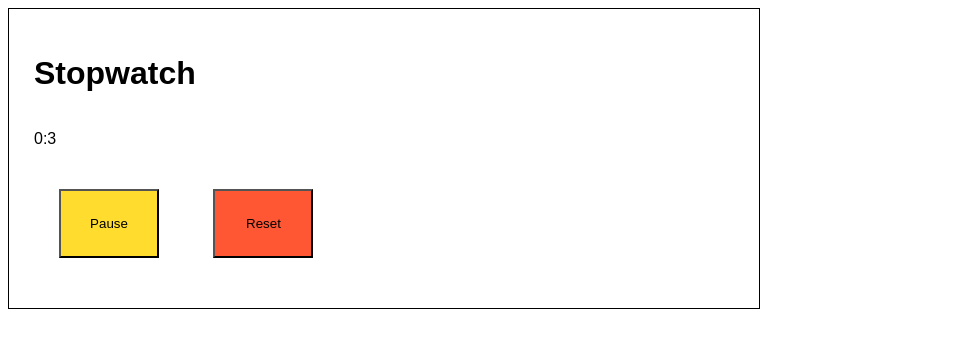
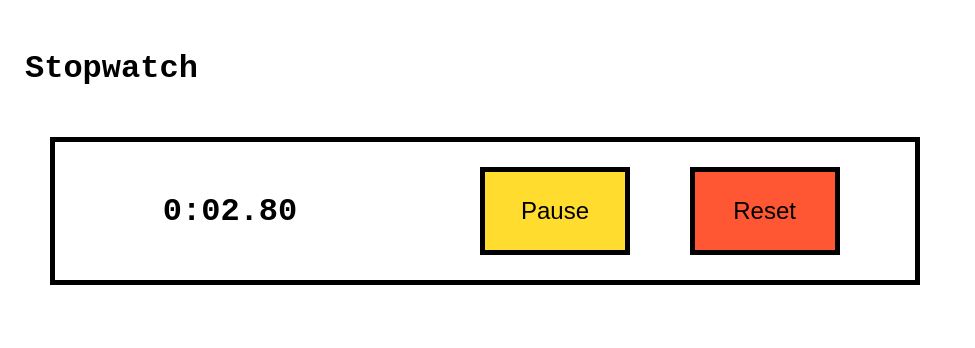
Before and after one commit to jcklpe/stopwatch-dev-test, a website built with Parcel: page index.html in a window 1280 px wide. Both pictures are taken after a click on the button "Start". Shown: the whole page, without its empty margins (0-975 px from the left). Built offline with nearby package versions, Linux system fonts and the light colour scheme.

Commit message:
version 1.0 finished. Full accurate functionality and just need to improve styling

```diff
--- a/index.html
+++ b/index.html
@@ -7,9 +7,12 @@
 
   <body>
     <div id="app">
+      <h1 class="title">Stopwatch</h1>
       <div class="stopwatch-component">
-        <h1 class="title">Stopwatch</h1>
-        <p class="time-display">0</p>
+
+        <div class="timer-group">
+          <p class="time-display">0:00.00</p>
+        </div>
 
         <div class="button-group">
           <button class="toggle-timer initial-state">Start</button>
--- a/src/index.js
+++ b/src/index.js
@@ -1,21 +1,73 @@
-/* eslint-disable prefer-const */
 //- scss injection
 import "./styles.scss";
 
 //ui selector variables
-let timerDisplay = document.querySelector(`.time-display`);
-let toggleButton = document.querySelector(`.toggle-timer`);
-let resetButton = document.querySelector(`.reset-timer`);
+const timerDisplay = document.querySelector(`.time-display`);
+const toggleButton = document.querySelector(`.toggle-timer`);
+const resetButton = document.querySelector(`.reset-timer`);
 
 // declare initial time variables
-let time = 0;
+let now = 0;
+let startTime = 0;
+let timeElapsed = 0;
+let pausedTime = 0;
+let unpausedTime = 0;
+let pauseIncrement = 0;
+const totalPausedTimeArray = [];
+let totalPausedTime = 0;
 let seconds = 0;
 let minutes = 0;
 
-// declare initial isState states
+// declare initial display content
+let content = `0:00.00`;
+
+// declare initial isState
 let isInitialState = toggleButton.classList.contains(`initial-state`);
 let isRunning = toggleButton.classList.contains(`running`);
 let isPaused = toggleButton.classList.contains(`paused`);
+
+// utility functions
+const sumArray = function(array) {
+  return array.reduce(function(a, b) {
+    return a + b;
+  }, 0);
+};
+
+// stopwatch loop
+function loop() {
+  // update ui state
+  isInitialState = toggleButton.classList.contains(`initial-state`);
+  isRunning = toggleButton.classList.contains(`running`);
+  isPaused = toggleButton.classList.contains(`paused`);
+
+  //update time variables
+  now = Date.now();
+
+  if (isRunning) {
+    timeElapsed = now - startTime - totalPausedTime;
+    seconds = timeElapsed / 1000;
+    seconds = (seconds % 60).toFixed(2);
+    minutes = Math.floor(timeElapsed / 1000 / 60);
+  }
+
+  // render display content
+  if (seconds < 9.99) {
+    content = `${minutes}:0${seconds}`;
+  } else {
+    content = `${minutes}:${seconds}`;
+  }
+
+  if (!isInitialState) {
+    document.title = content;
+    timerDisplay.innerHTML = content;
+  } else {
+    content = `0:00.00`;
+    document.title = `Stopwatch`;
+    timerDisplay.innerHTML = content;
+  }
+
+  requestAnimationFrame(loop);
+}
 
 //- button functions
 // toggle time between 3 states of initial, running, and paused
@@ -23,6 +75,7 @@ function toggleTimer() {
   switch (true) {
     // if in intial state, start timer to run state, remove initial state, and log start time
     case isInitialState:
+      startTime = Date.now();
       toggleButton.classList.add(`running`);
       toggleButton.classList.remove(`initial-state`);
       toggleButton.textContent = `Pause`;
@@ -34,14 +87,19 @@ function toggleTimer() {
       toggleButton.classList.add(`paused`);
       toggleButton.classList.remove(`running`);
       toggleButton.textContent = `Start`;
+      pausedTime = Date.now();
 
       break;
 
-    // if timer is currently paused then run, remove paused and start timer
+    // if timer is currently paused then start running state, remove paused, and update time variables
     case isPaused:
       toggleButton.classList.add(`running`);
       toggleButton.classList.remove(`paused`);
       toggleButton.textContent = `Pause`;
+      unpausedTime = Date.now();
+      pauseIncrement = unpausedTime - pausedTime;
+      totalPausedTimeArray.push(pauseIncrement);
+      totalPausedTime = sumArray(totalPausedTimeArray);
 
       break;
 
@@ -49,13 +107,29 @@ function toggleTimer() {
   }
 }
 
-// remove other states and make initial state again
+//-
+
+// revert to intitial state, and reset time variables
 function resetTimer() {
+  // reset to initial state
   toggleButton.classList.remove(`running`);
   toggleButton.classList.remove(`paused`);
   toggleButton.classList.add(`initial-state`);
-  time = 0;
+
+  // reset time variables
+  startTime = 0;
+  timeElapsed = 0;
+  pausedTime = 0;
+  unpausedTime = 0;
+  pauseIncrement = 0;
+  totalPausedTimeArray.length = 0;
+  totalPausedTime = 0;
+  seconds = 0;
+  minutes = 0;
+
+  // reset ui content
   toggleButton.textContent = `Start`;
+  content = `0:00.00`;
 }
 
 //- button event listeners
@@ -63,26 +137,5 @@ toggleButton.addEventListener(`click`, toggleTimer);
 resetButton.addEventListener(`click`, resetTimer);
 
 //- update time
-function runningTimer() {
-  // update state values
-  isInitialState = toggleButton.classList.contains(`initial-state`);
-  isRunning = toggleButton.classList.contains(`running`);
-  isPaused = toggleButton.classList.contains(`paused`);
 
-  //increment time if running
-  if (isRunning) {
-    ++time;
-  }
-  seconds = Math.floor(time % 60);
-  minutes = Math.floor(time / 60);
-
-  let content = `${minutes}:${seconds}`;
-
-  timerDisplay.innerHTML = content;
-}
-
-function updateTimeDisplay() {
-  setInterval(runningTimer, 1000);
-}
-
-updateTimeDisplay();
+requestAnimationFrame(loop);
--- a/src/styles.scss
+++ b/src/styles.scss
@@ -1,3 +1,5 @@
+
+@import "./styles/mixins.scss";
 //- Color Variables
 $start: #9be872;
 $reset:  #FF5733;
@@ -6,27 +8,49 @@ $pause: #ffdc2d;
 
 //- Styles
 body {
-  font-family: sans-serif;
+  margin:0;
+  font-family: "Courier New", Courier, monospace;
   input:focus{
     outline: none;
   }
 
+  h1 {
+    margin: 50px 50px 0 25px;
+  }
 
 }
 
 .stopwatch-component {
-  border: black solid 1px;
-  padding: 25px;
-  display: flex;
-  flex-direction: column;
-  width: 700px;
+  display: inline-flex;
+  border: black solid 5px;
+  margin: 50px;
 
-  .button-group {
+  .timer-group {
+    display: flex;
+    align-items: center;
+    justify-content: center;
+    padding: 0 50px;
+
+    p {
+      text-align: center;
+      font-size: 2rem;
+      min-width: 250px;
+      font-weight: bold;
+    }
+  }
+
+    .button-group {
+      padding: 0 50px;
+
     button {
+      cursor: pointer;
       padding: 25px;
       margin: 25px;
-      min-width: 100px;
+      min-width: 150px;
       outline: 0;
+      font-size: 1.5rem;
+      border: black solid 5px;
+
       &::-moz-focus-inner {
         border: 0;
       }
@@ -47,6 +71,10 @@ body {
       background: $start;
     }
   }
+
+  @include breakpoint(phone) {
+    width: 100%;
+  }
 }
 
 #app {
--- /dev/null
+++ b/src/styles/mixins.scss
@@ -0,0 +1,30 @@
+//-Responsive Mixins
+@mixin breakpoint($class) {
+    @if $class==phone {
+      @media (max-width: 767px) {
+        @content;
+      }
+    }
+
+    @else if $class==tablet {
+      @media (min-width: 768px) {
+        @content;
+      }
+    }
+
+    @else if $class==desktop {
+      @media (min-width: 992px) {
+        @content;
+      }
+    }
+
+    @else if $class==desktopLG {
+      @media (min-width: 1200px) {
+        @content;
+      }
+    }
+
+    @else {
+      @warn "Breakpoint mixin supports: phone, tablet, desktop, desktopLG";
+    }
+  }
```
